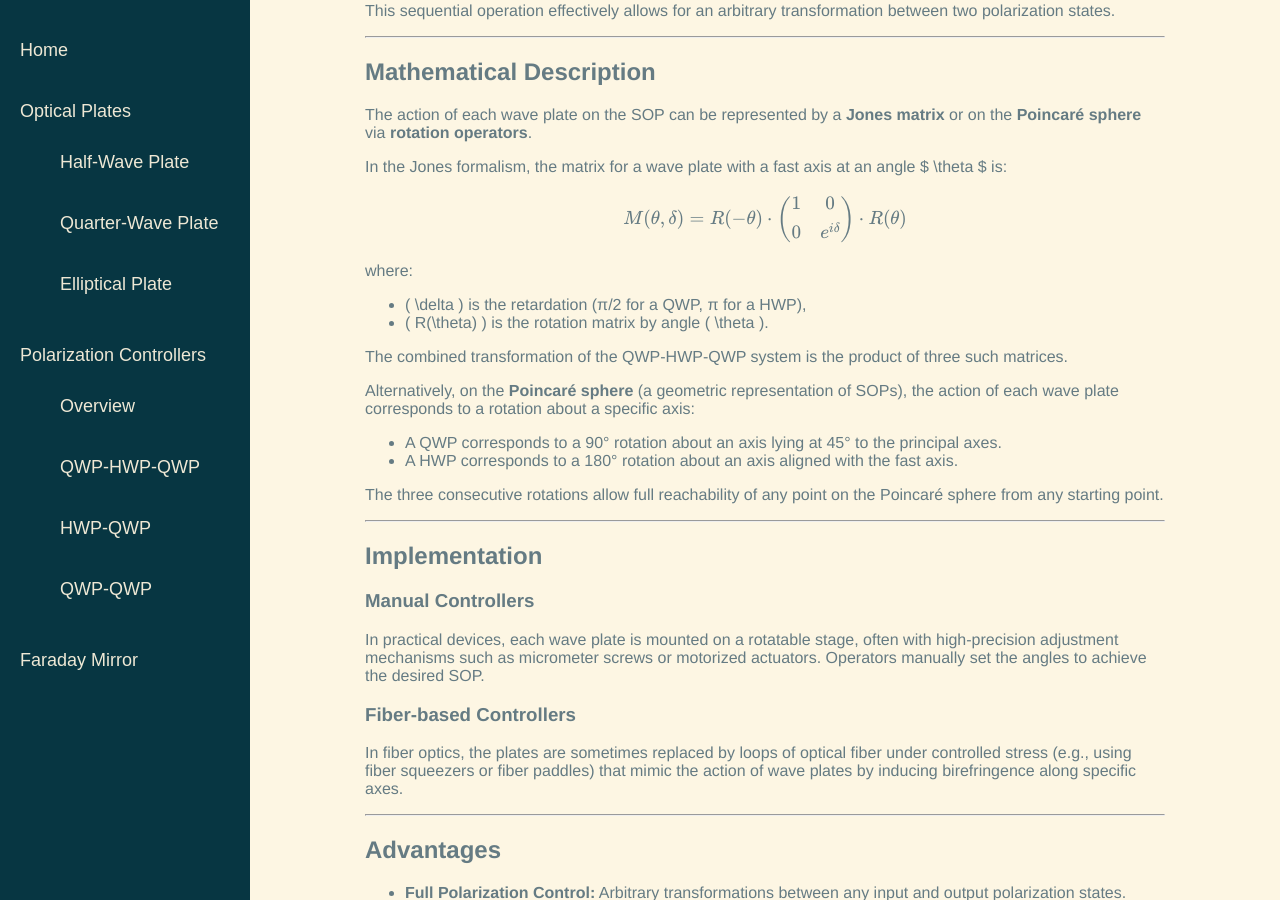
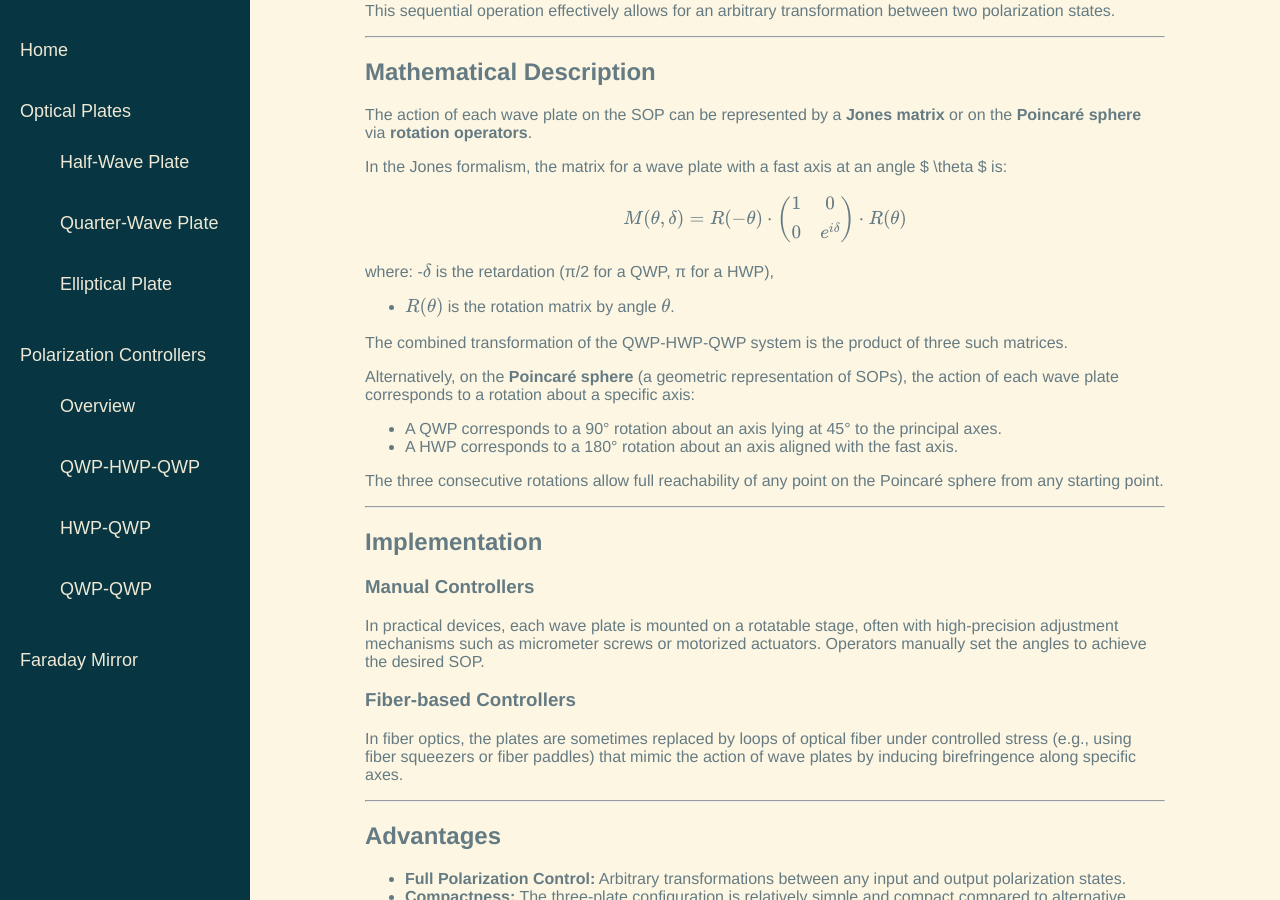
Before and after one commit to Tandemun/Polarization_playground, a Jekyll site: the page built from pages/qwp-hwp-qwp.md, in a window 1280 px wide and 900 px high, scrolled down 693 px. Built offline with Jekyll 4.4.1, drawn with Linux system fonts in a browser that asks for light colours.

Commit message:
Update qwp-hwp-qwp.md

```diff
--- a/pages/qwp-hwp-qwp.md
+++ b/pages/qwp-hwp-qwp.md
@@ -46,8 +46,8 @@ M(\theta, \delta) = R(-\theta) \cdot
 $$
 
 where:
-- \( \delta \) is the retardation (π/2 for a QWP, π for a HWP),
-- \( R(\theta) \) is the rotation matrix by angle \( \theta \).
+-\\( \delta \\) is the retardation (π/2 for a QWP, π for a HWP),
+- \\( R(\theta) \\) is the rotation matrix by angle \\( \\theta \\).
 
 The combined transformation of the QWP-HWP-QWP system is the product of three such matrices.
 
```
